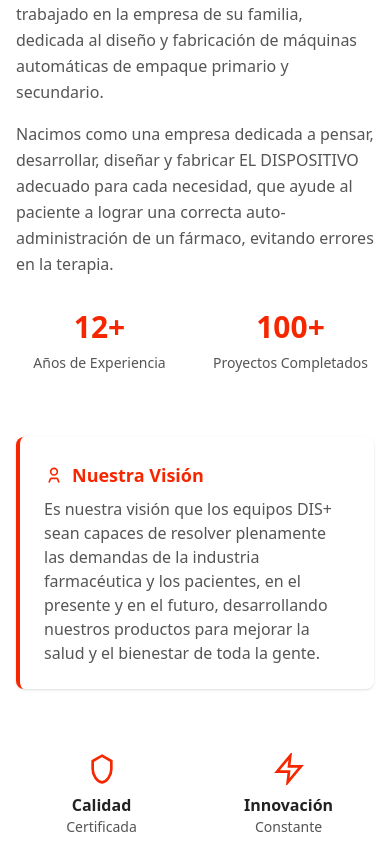
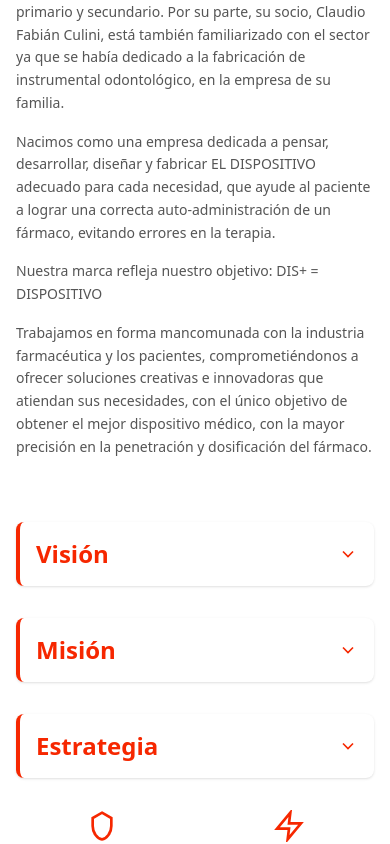
Before and after one commit to moragentil/dispositivo-web, a React (Vite) app: page / in a window 390 px wide. Shown: the part 2723-3567 px from the top of the page. Built offline with nearby package versions, Linux system fonts and the light colour scheme.

Commit message:
detalles estilos, mapa, textos

```diff
--- a/src/components/ContactoSection.jsx
+++ b/src/components/ContactoSection.jsx
@@ -10,11 +10,12 @@ const ContactoSection = () => {
             Estamos aquí para ayudarte con tus necesidades de dispositivos médicos
           </p>
         </div>
+              <h3 className="text-2xl font-serif font-semibold mb-6">Información de Contacto</h3>
 
         <div className="grid lg:grid-cols-2 gap-12">
           <div className="space-y-8">
-            <div>
-              <h3 className="text-2xl font-serif font-semibold mb-6">Información de Contacto</h3>
+            <div className='grid grid-cols-2 '>
+                <div>
               <div className="space-y-4">
                 <div className="flex items-start gap-3">
                   {/* MapPin icon */}
@@ -39,8 +40,20 @@ const ContactoSection = () => {
                   </svg>
                   <div>
                     <div className="font-semibold">Teléfono</div>
-                    <div className="text-muted-foreground">(+5411) 44.69.52.25</div>
+                    <div className="text-muted-foreground">(+5411) 44695225</div>
                   </div>
+                </div>
+                <div className="flex items-center gap-3">
+                  {/* Mobile icon */}
+                  <svg className="h-5 w-5 text-primary" fill="none" stroke="currentColor" strokeWidth="2" viewBox="0 0 24 24">
+                    <rect x="7" y="2" width="10" height="20" rx="2" />
+                    <circle cx="12" cy="18" r="1" />
+                  </svg>
+                  <div>
+                    <div className="font-semibold">Mobile</div>
+                    <div className="text-muted-foreground">(+5411) 44097213</div>
+                  </div>
+                </div>
                 </div>
 
                 <div className="flex items-center gap-3">
@@ -55,22 +68,36 @@ const ContactoSection = () => {
                   </div>
                 </div>
               </div>
-            </div>
-
-            <div>
+<div>
               <h4 className="font-semibold mb-4">Contactos Directos</h4>
               <div className="space-y-3 text-sm">
                 <div>
                   <div className="font-medium">Carlos Andrea Fechino</div>
-                  <div className="text-muted-foreground">Mobile: (+5411) 44.09.72.13</div>
+                  <div className="text-muted-foreground">Mobile: (+5411) 44097213</div>
                   <div className="text-muted-foreground">cafechino@dis-positivo.com.ar</div>
                 </div>
                 <div>
                   <div className="font-medium">Claudio Fabian Culini</div>
-                  <div className="text-muted-foreground">Mobile: (+5411) 51.84.64.67</div>
-                  <div className="text-muted-foreground">cculini@dis-positivo.com.ar</div>
+                  <div className="text-muted-foreground">Mobile: (+5411) 51846467</div>
+                  <div className="text-muted-foreground">cfculini@dis-positivo.com.ar</div>
                 </div>
               </div>
+            </div>
+
+            </div>
+
+
+            <div className="mt-8 rounded-lg overflow-hidden">
+              <iframe
+                src="https://www.google.com/maps/embed?pb=!1m14!1m8!1m3!1d13136.87952675156!2d-58.375828!3d-34.598601!3m2!1i1024!2i768!4f13.1!3m3!1m2!1s0x95bccacbb5d70bdb%3A0x9c01350f11eafdc2!2sAv.%20C%C3%B3rdoba%20632%2C%20C1054AAS%20Cdad.%20Aut%C3%B3noma%20de%20Buenos%20Aires%2C%20Argentina!5e0!3m2!1ses-419!2sus!4v1756134319806!5m2!1ses-419!2sus"
+                width="100%"
+                height="180"
+                style={{ border: 0 }}
+                allowFullScreen=""
+                loading="lazy"
+                referrerPolicy="no-referrer-when-downgrade"
+                title="Ubicación Dis+"
+              ></iframe>
             </div>
           </div>
 
--- a/src/components/EquipoSection.jsx
+++ b/src/components/EquipoSection.jsx
@@ -29,15 +29,7 @@ const EquipoSection = () => {
                     <li>• Impacto en la salud global</li>
                   </ul>
                 </div>
-                <div>
-                  <h4 className="font-semibold mb-2">Buscamos:</h4>
-                  <ul className="space-y-1 text-sm text-muted-foreground">
-                    <li>• Ingenieros biomédicos</li>
-                    <li>• Diseñadores industriales</li>
-                    <li>• Especialistas en calidad</li>
-                    <li>• Profesionales comerciales</li>
-                  </ul>
-                </div>
+
               </div>
 
               <div className="bg-accent/10 p-4 rounded-lg">
--- a/src/components/Footer.jsx
+++ b/src/components/Footer.jsx
@@ -4,7 +4,7 @@ const Footer = () => {
   return (
     <footer className="bg-primary text-primary-foreground py-12">
       <div className="container mx-auto px-4">
-        <div className="grid md:grid-cols-3 gap-8">
+        <div className="grid md:grid-cols-4 gap-8">
           <div>
             <div className="flex items-center space-x-2 mb-4">
               <div className="text-2xl font-serif font-bold">dis+</div>
@@ -50,6 +50,22 @@ const Footer = () => {
               </div>
             </div>
           </div>
+
+          <div>
+            <h4 className="font-semibold mb-4">Ubicación</h4>
+            <div className="rounded-lg overflow-hidden">
+              <iframe
+                src="https://www.google.com/maps/embed?pb=!1m14!1m8!1m3!1d13136.87952675156!2d-58.375828!3d-34.598601!3m2!1i1024!2i768!4f13.1!3m3!1m2!1s0x95bccacbb5d70bdb%3A0x9c01350f11eafdc2!2sAv.%20C%C3%B3rdoba%20632%2C%20C1054AAS%20Cdad.%20Aut%C3%B3noma%20de%20Buenos%20Aires%2C%20Argentina!5e0!3m2!1ses-419!2sus!4v1756134319806!5m2!1ses-419!2sus"
+                width="100%"
+                height="120"
+                style={{ border: 0 }}
+                allowFullScreen=""
+                loading="lazy"
+                referrerPolicy="no-referrer-when-downgrade"
+                title="Ubicación Dis+"
+              ></iframe>
+            </div>
+          </div>
         </div>
 
         <div className="border-t border-primary-foreground/20 mt-8 pt-8 text-center text-sm opacity-75">
--- a/src/components/NosotrosSection.jsx
+++ b/src/components/NosotrosSection.jsx
@@ -1,71 +1,172 @@
-import React from 'react'
+import React, { useState } from 'react'
 
 const NosotrosSection = () => {
+  const [openCard, setOpenCard] = useState(null)
+
+  const toggleCard = (cardName) => {
+    setOpenCard(openCard === cardName ? null : cardName)
+  }
+
   return (
     <section id="nosotros" className="py-8">
       <div className="container mx-auto px-4">
-        <div className="grid lg:grid-cols-2 gap-16 items-center">
-          <div className="space-y-8">
+        <div className="grid lg:grid-cols-2 gap-16 items-start">
+          {/* Sección Historia */}
+          <div className="space-y-8 ">
             <div>
-              <h2 className="text-3xl lg:text-4xl font-serif font-bold mb-6">Nuestra Historia</h2>
-              <p className="text-muted-foreground leading-relaxed mb-4">
+              <h2 className="text-3xl lg:text-4xl font-serif font-bold mb-6">Historia</h2>
+              <p className="text-muted-foreground leading-relaxed mb-4 text-sm">
                 Somos una empresa joven, radicada en el ámbito de la ciudad de Buenos Aires, Argentina, nacida durante
                 el año 2012, a partir de la venta de sus dos primeros proyectos, AUTOINYECTOR y PEN.
               </p>
-              <p className="text-muted-foreground leading-relaxed mb-4">
-                Su fundador, Carlos Andrea Fechino, proviene de la industria farmacéutica, habiendo trabajado en la
+              <p className="text-muted-foreground leading-relaxed mb-4 text-sm">
+                Su fundador, Carlos Andrea Fechino, provenía de la industria farmacéutica, habiendo trabajado en la
                 empresa de su familia, dedicada al diseño y fabricación de máquinas automáticas de empaque primario y
-                secundario.
+                secundario. Por su parte, su socio, Claudio Fabián Culini, está también familiarizado con el sector ya
+                que se había dedicado a la fabricación de instrumental odontológico, en la empresa de su familia.
               </p>
-              <p className="text-muted-foreground leading-relaxed">
-                Nacimos como una empresa dedicada a pensar, desarrollar, diseñar y fabricar EL DISPOSITIVO adecuado
-                para cada necesidad, que ayude al paciente a lograr una correcta auto-administración de un fármaco,
-                evitando errores en la terapia.
+              <p className="text-muted-foreground leading-relaxed mb-4 text-sm">
+                Nacimos como una empresa dedicada a pensar, desarrollar, diseñar y fabricar EL DISPOSITIVO adecuado para
+                cada necesidad, que ayude al paciente a lograr una correcta auto-administración de un fármaco, evitando
+                errores en la terapia.
+              </p>
+              <p className="text-muted-foreground leading-relaxed mb-4 text-sm">
+                Nuestra marca refleja nuestro objetivo: DIS+ = DISPOSITIVO
+              </p>
+              <p className="text-muted-foreground leading-relaxed text-sm">
+                Trabajamos en forma mancomunada con la industria farmacéutica y los pacientes, comprometiéndonos a
+                ofrecer soluciones creativas e innovadoras que atiendan sus necesidades, con el único objetivo de
+                obtener el mejor dispositivo médico, con la mayor precisión en la penetración y dosificación del
+                fármaco.
               </p>
             </div>
+          </div>
 
-            <div className="grid grid-cols-2 gap-6">
-              <div className="text-center">
-                <div className="text-3xl font-serif font-bold text-primary mb-2">12+</div>
-                <div className="text-sm text-muted-foreground">Años de Experiencia</div>
+          {/* Segunda columna con tarjetas y recuadros */}
+          <div className="flex flex-col h-full lg:min-h-[500px] justify-center">
+            <div className="space-y-8">
+              {/* Vision */}
+              <div className="border-l-4 border-l-primary bg-white rounded-lg shadow overflow-hidden">
+                <div
+                  className="p-4 cursor-pointer hover:bg-gray-50 transition-colors flex justify-between items-center"
+                  onClick={() => toggleCard("vision")}
+                >
+                  <h3 className="text-2xl font-serif font-bold text-primary">Visión</h3>
+                  <svg
+                    className={`h-5 w-5 text-primary transition-transform duration-200 ${openCard === "vision" ? "rotate-180" : ""}`}
+                    fill="none"
+                    stroke="currentColor"
+                    strokeWidth="2"
+                    viewBox="0 0 24 24"
+                  >
+                    <polyline points="6 9 12 15 18 9" />
+                  </svg>
                 </div>
-              <div className="text-center">
-                <div className="text-3xl font-serif font-bold text-primary mb-2">100+</div>
-                <div className="text-sm text-muted-foreground">Proyectos Completados</div>
+                <div
+                  className={`transition-all duration-300 ease-in-out ${openCard === "vision" ? "max-h-96 opacity-100" : "max-h-0 opacity-0"} overflow-hidden`}
+                >
+                  <div className="px-4 pb-4">
+                    <p className="text-muted-foreground leading-relaxed mb-2 text-sm">
+                      Es nuestra visión que los equipos DIS+ sean capaces de resolver plenamente las demandas de la
+                      industria farmacéutica y los pacientes, en el presente y en el futuro, desarrollando nuestros
+                      productos para mejorar la salud y el bienestar de toda la gente.
+                    </p>
+                    <p className="text-muted-foreground leading-relaxed text-sm">
+                      Preservar el medio ambiente también es nuestro objetivo, y por ello priorizamos en nuestras ideas,
+                      que todo dispositivo sea reutilizable.
+                    </p>
                   </div>
                 </div>
               </div>
 
-          {/* Segunda columna con flex y justify-between */}
-          <div className="flex flex-col h-full lg:min-h-[500px] space-y-8 lg:pt-26 lg:pb-6">
-            <div className="border-l-4 border-l-primary bg-white rounded-lg shadow p-6">
-              <div className="flex items-center gap-2 font-serif text-lg font-bold mb-2 text-primary">
-                {/* Award icon */}
-                <svg className="h-5 w-5 text-primary" fill="none" stroke="currentColor" strokeWidth="2" viewBox="0 0 24 24">
-                  <circle cx="12" cy="8" r="4" />
-                  <path d="M8 16l-2 5m10-5l2 5M8 16h8" />
+              {/* Mision */}
+              <div className="border-l-4 border-l-primary bg-white rounded-lg shadow overflow-hidden">
+                <div
+                  className="p-4 cursor-pointer hover:bg-gray-50 transition-colors flex justify-between items-center"
+                  onClick={() => toggleCard("mision")}
+                >
+                  <h3 className="text-2xl font-serif font-bold text-primary">Misión</h3>
+                  <svg
+                    className={`h-5 w-5 text-primary transition-transform duration-200 ${openCard === "mision" ? "rotate-180" : ""}`}
+                    fill="none"
+                    stroke="currentColor"
+                    strokeWidth="2"
+                    viewBox="0 0 24 24"
+                  >
+                    <polyline points="6 9 12 15 18 9" />
                   </svg>
-                Nuestra Visión
                 </div>
-              <p className="text-muted-foreground">
-                Es nuestra visión que los equipos DIS+ sean capaces de resolver plenamente las demandas de la
-                industria farmacéutica y los pacientes, en el presente y en el futuro, desarrollando nuestros
-                productos para mejorar la salud y el bienestar de toda la gente.
+                <div
+                  className={`transition-all duration-300 ease-in-out ${openCard === "mision" ? "max-h-96 opacity-100" : "max-h-0 opacity-0"} overflow-hidden`}
+                >
+                  <div className="px-4 pb-4">
+                    <p className="text-muted-foreground leading-relaxed text-sm">
+                      Ayudar a que las personas vivan en forma saludable mediante la exactitud en la dosificación del
+                      fármaco, nuestro objetivo constante, aplicando la simpleza de ideas y diseños, para hacer que el
+                      paciente o usuario, se familiarice rápidamente con nuestros dispositivos y su utilización,
+                      logrando así terapias más precisas y efectivas.
                     </p>
                   </div>
-            <div className="lg:flex-grow" />
-            <div className="grid grid-cols-2 gap-4">
-              <div className="text-center p-0 rounded-lg flex flex-col items-center">
+                </div>
+              </div>
+
+              {/* Estrategia */}
+              <div className="border-l-4 border-l-primary bg-white rounded-lg shadow overflow-hidden">
+                <div
+                  className="p-4 cursor-pointer hover:bg-gray-50 transition-colors flex justify-between items-center"
+                  onClick={() => toggleCard("estrategia")}
+                >
+                  <h3 className="text-2xl font-serif font-bold text-primary">Estrategia</h3>
+                  <svg
+                    className={`h-5 w-5 text-primary transition-transform duration-200 ${openCard === "estrategia" ? "rotate-180" : ""}`}
+                    fill="none"
+                    stroke="currentColor"
+                    strokeWidth="2"
+                    viewBox="0 0 24 24"
+                  >
+                    <polyline points="6 9 12 15 18 9" />
+                  </svg>
+                </div>
+                <div
+                  className={`transition-all duration-300 ease-in-out ${openCard === "estrategia" ? "max-h-96 opacity-100" : "max-h-0 opacity-0"} overflow-hidden`}
+                >
+                  <div className="px-4 pb-4">
+                    <p className="text-muted-foreground leading-relaxed text-sm">
+                      Tomar del universo del automatismo lo mejor o más adecuado, combinarlo con nuestras ideas y
+                      aplicarlo a la necesidad específica del paciente y su tratamiento, y así resolver de la manera más
+                      simple y efectiva, la correcta administración del fármaco, todo ello dentro de las más estrictas
+                      normas de excelencia en lo que hacemos.
+                    </p>
+                  </div>
+                </div>
+              </div>
+            </div>
+
+            {/* Recuadros Calidad e Innovación */}
+            <div className="grid grid-cols-2 gap-4 mt-8">
+              <div className="text-center flex flex-col items-center">
                 {/* Shield icon */}
-                <svg className="h-8 w-8 text-primary mb-2" fill="none" stroke="currentColor" strokeWidth="2" viewBox="0 0 24 24">
+                <svg
+                  className="h-8 w-8 text-primary mb-2"
+                  fill="none"
+                  stroke="currentColor"
+                  strokeWidth="2"
+                  viewBox="0 0 24 24"
+                >
                   <path d="M12 2l7 4v6c0 5-3.5 9.74-7 10-3.5-.26-7-5-7-10V6z" />
                 </svg>
                 <div className="font-semibold">Calidad</div>
                 <div className="text-sm text-muted-foreground">Certificada</div>
               </div>
-              <div className="text-center p-0 rounded-lg flex flex-col items-center">
+              <div className="text-center flex flex-col items-center">
                 {/* Zap icon */}
-                <svg className="h-8 w-8 text-primary mb-2" fill="none" stroke="currentColor" strokeWidth="2" viewBox="0 0 24 24">
+                <svg
+                  className="h-8 w-8 text-primary mb-2"
+                  fill="none"
+                  stroke="currentColor"
+                  strokeWidth="2"
+                  viewBox="0 0 24 24"
+                >
                   <polygon points="13 2 3 14 12 14 11 22 21 10 12 10 13 2" />
                 </svg>
                 <div className="font-semibold">Innovación</div>
```
Lines whose indentation alone changed are shown as unchanged.
